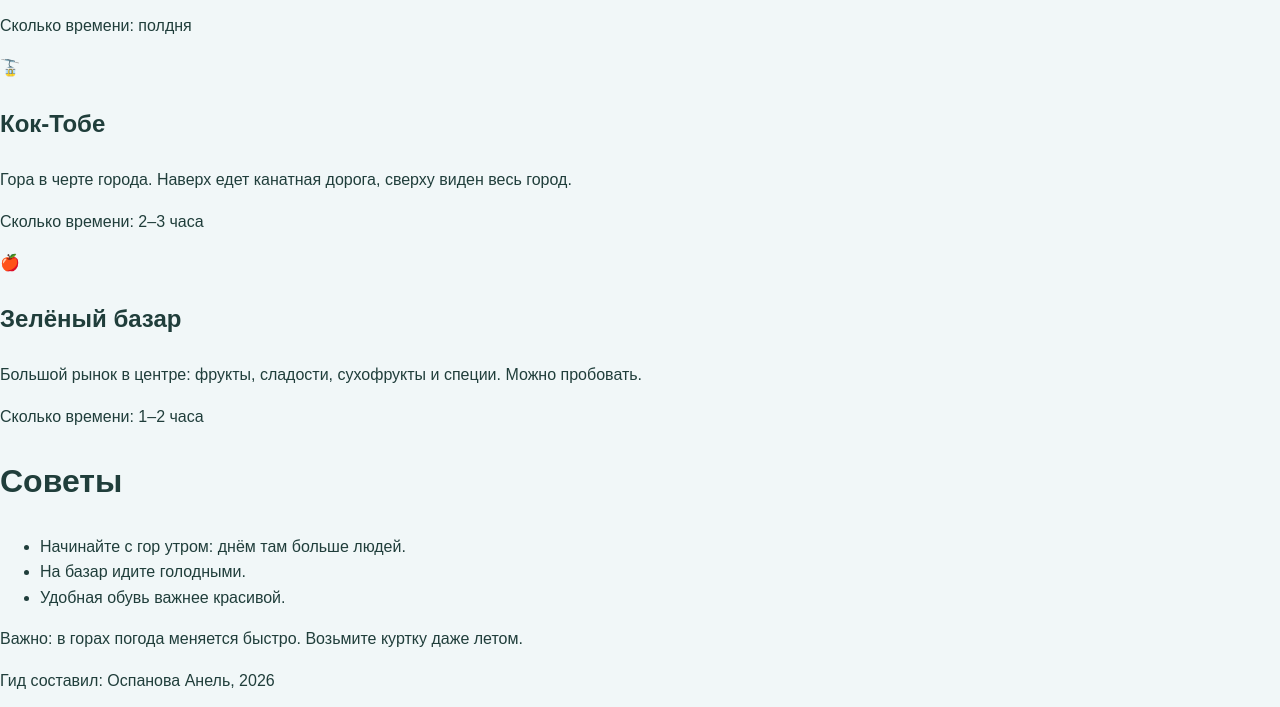
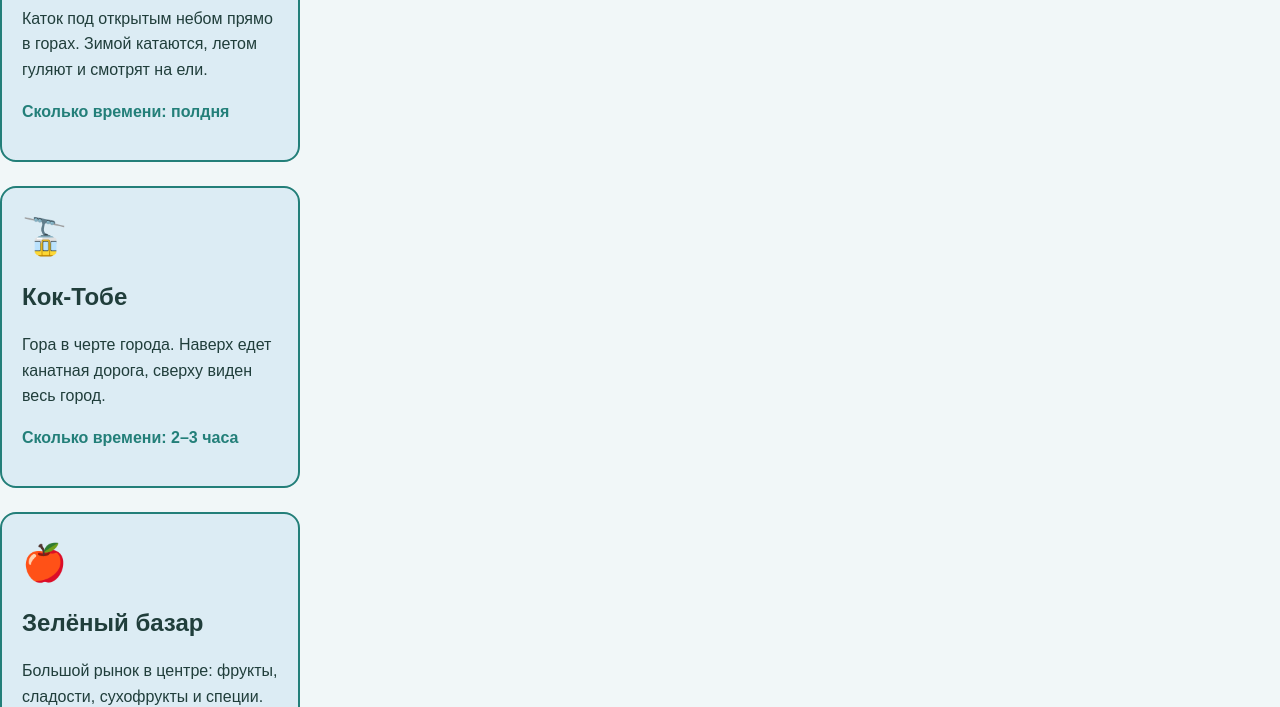
Before and after one commit to Aneka007/city-guide, a plain HTML site: page index.html in a window 1280 px wide. Shown: the part 665-1372 px from the top of the page. Drawn offline with Linux system fonts and the light colour scheme.

Commit message:
Style place cards

```diff
--- a/style.css
+++ b/style.css
@@ -46,7 +46,7 @@ a {
   padding: 20px 30px;
   background-color: #dcecf4;
 }
-.menu {
+.menu a {
   color: #203e3b;
   margin-right: 20px;
 }
@@ -64,3 +64,26 @@ a {
   border: 2px solid #237f79;
   color: #237f79;
 }
+
+.card {
+  width: 300px;
+  box-sizing: border-box;
+  padding: 20px;
+  border: 2px solid #237f79;
+  border-radius: 16px;
+  background-color: #dcecf4;
+  margin-bottom: 24px;
+}
+.card-icon {
+  font-size: 36px;
+  margin: 0;
+}
+.card h3 {
+  margin-top: 12px;
+  margin-bottom: 12px;
+}
+.card-info {
+  font-size: 16px;
+  font-weight: 700;
+  color: #237f79;
+}
```
